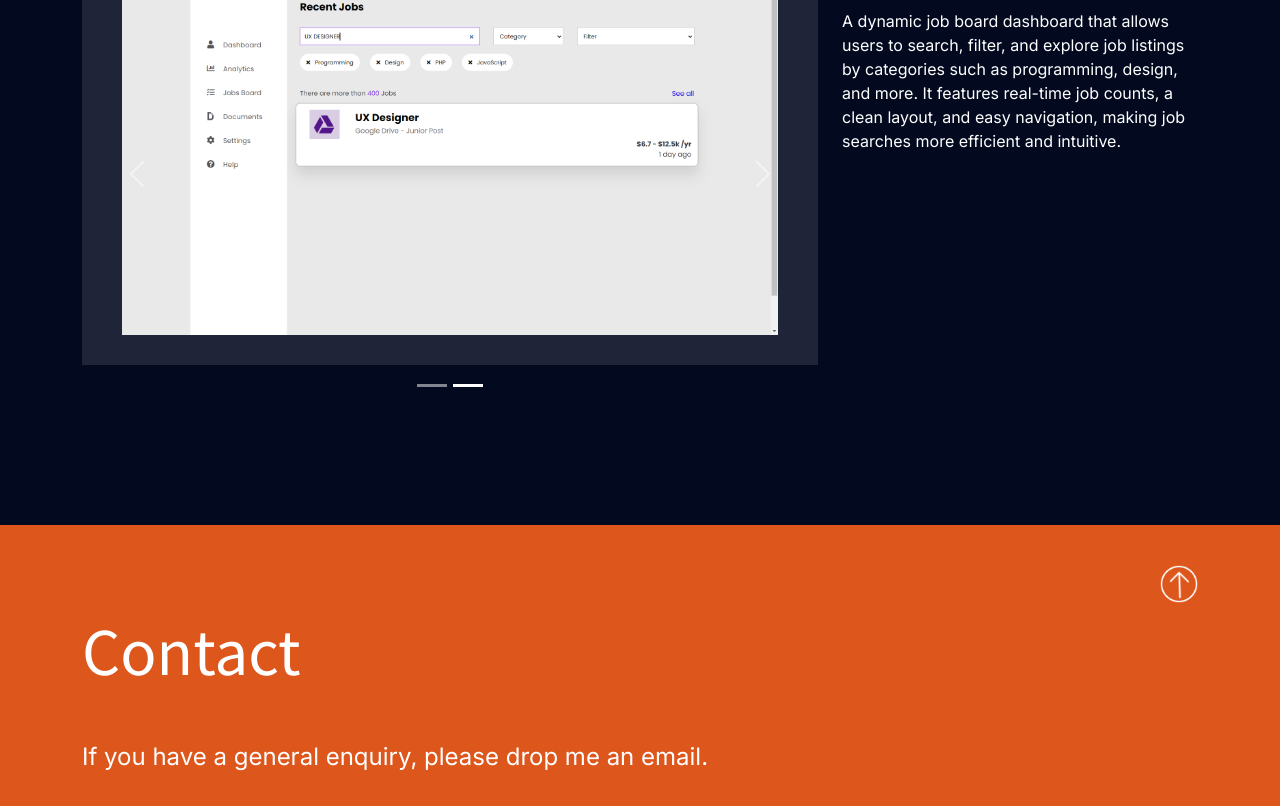
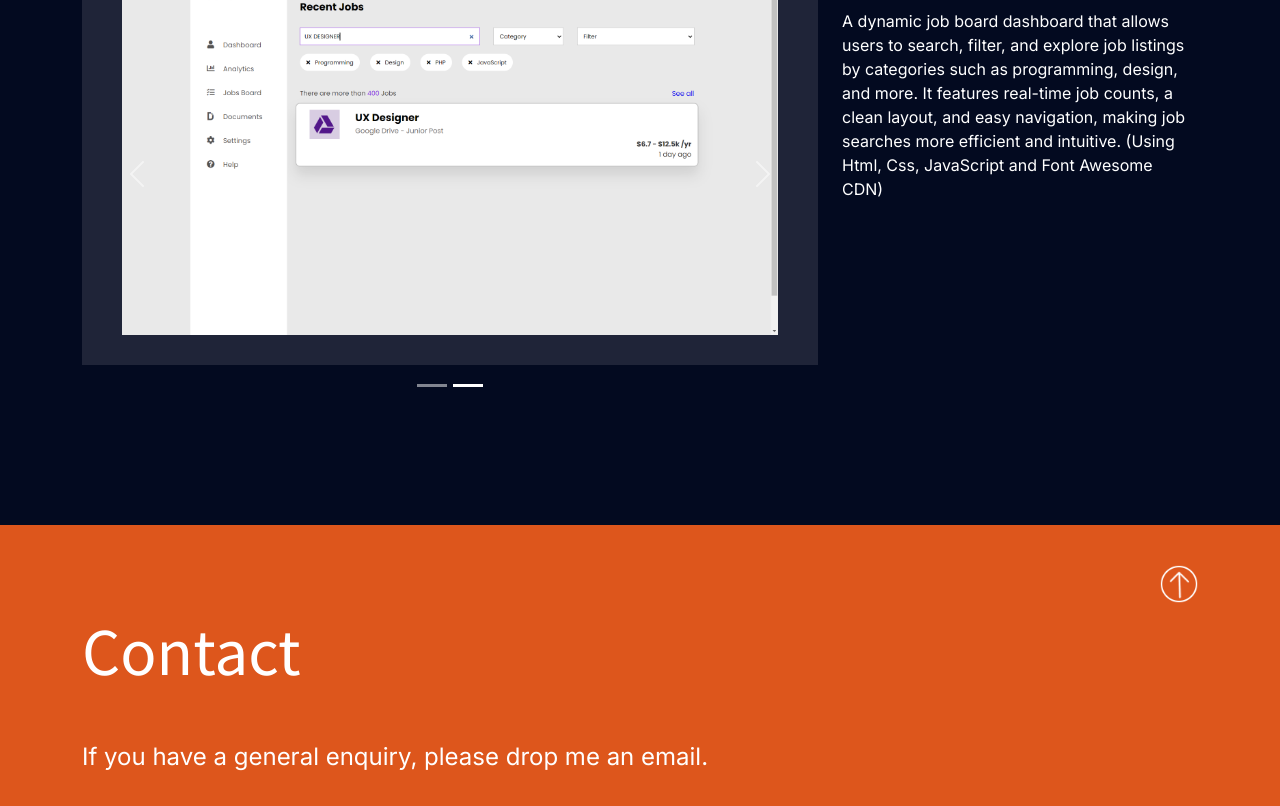
Before and after one commit to junzel15/Elvis-Portfolio, a plain HTML site: page index.html in a window 1280 px wide. Shown: the part 3229-4035 px from the top of the page. Drawn offline with nearby package versions, Linux system fonts and the light colour scheme.

Commit message:
Update index.html

```diff
--- a/index.html
+++ b/index.html
@@ -318,7 +318,7 @@
                       />
                     </div>
                   </a>
-                  <p>A dynamic job board dashboard that allows users to search, filter, and explore job listings by categories such as programming, design, and more. It features real-time job counts, a clean layout, and easy navigation, making job searches more efficient and intuitive.</p>
+                  <p>A dynamic job board dashboard that allows users to search, filter, and explore job listings by categories such as programming, design, and more. It features real-time job counts, a clean layout, and easy navigation, making job searches more efficient and intuitive. (Using Html, Css, JavaScript and Font Awesome CDN) </p>
                 </div>
               </div>
             </div>
```
